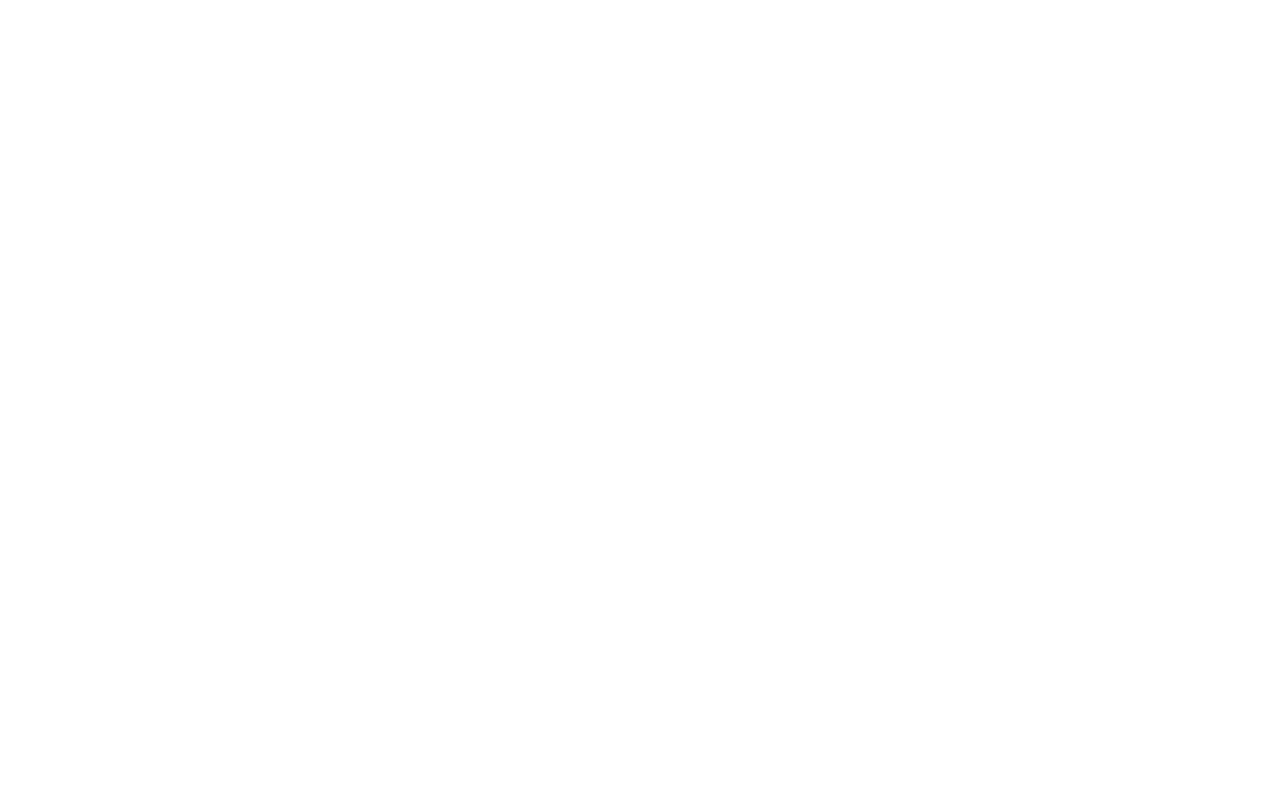
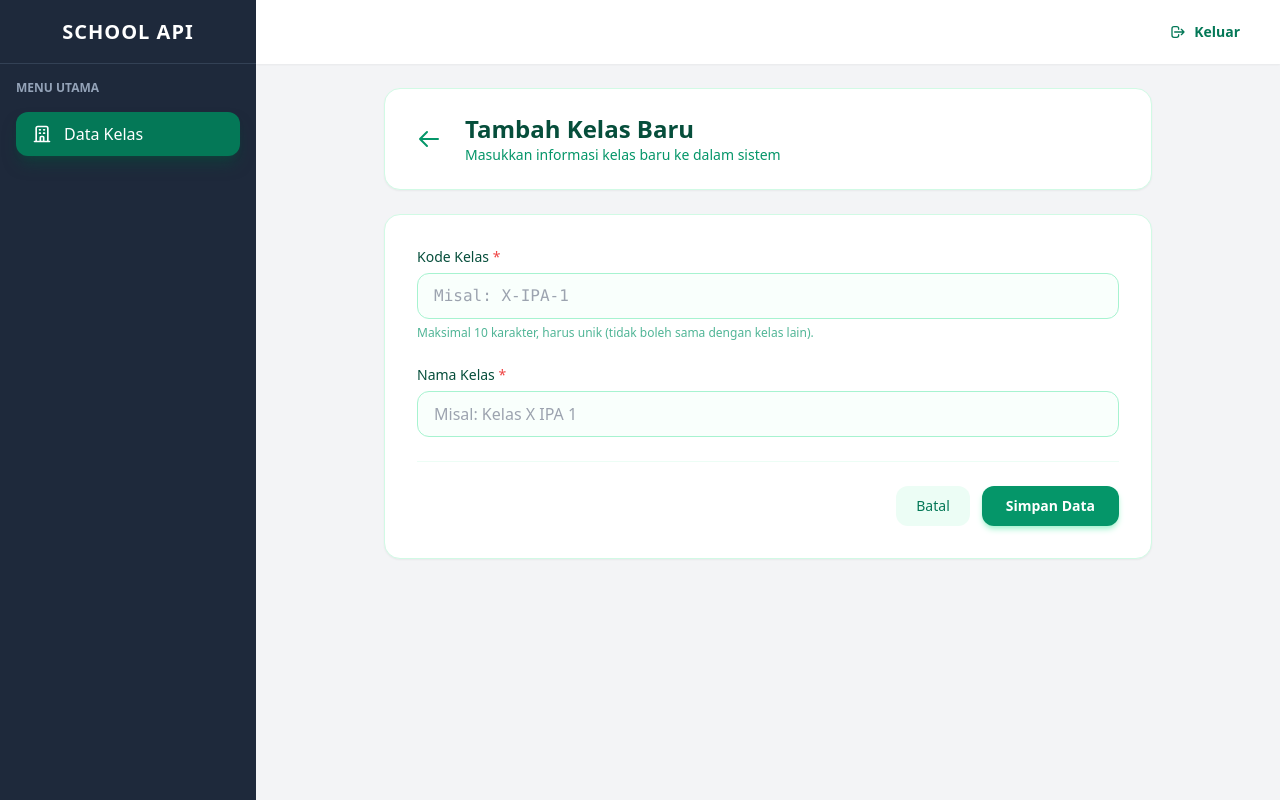
Before and after one commit to RizalHaryaputra/school-frontend-v2, a Vue app: page /dashboard/kelas/create in a window 1280 px wide. Before the commit this address had no page. Built offline with nearby package versions, Linux system fonts and the light colour scheme; sample sign-in values are in the browser's storage.

Commit message:
feat: add form page for creating and updating kelas data using explicit UI fields and HATEOAS links

```diff
--- a/src/layouts/DashboardLayout.vue
+++ b/src/layouts/DashboardLayout.vue
@@ -7,7 +7,6 @@
             </div>
             <nav class="flex-1 p-4 space-y-2">
                 <p class="text-slate-400 text-xs uppercase font-semibold mb-4">Menu Utama</p>
-                <div class="text-sm text-slate-500 italic p-2 bg-slate-700/30 rounded">
                     <router-link to="/dashboard/kelas"
                         class="flex items-center gap-3 px-4 py-2.5 rounded-xl transition-all group"
                         :class="$route.path.includes('kelas') ? 'bg-emerald-700 text-white shadow-lg shadow-emerald-900/50' : 'text-emerald-100/70 hover:bg-emerald-700/50 hover:text-emerald-50'">
@@ -18,7 +17,6 @@
                         </svg>
                         <span>Data Kelas</span>
                     </router-link>
-                </div>
             </nav>
         </aside>
 
--- a/src/router/index.js
+++ b/src/router/index.js
@@ -26,11 +26,9 @@
         meta: { requiresAuth: true },
         children: [
             { path: '', name: 'Dashboard', component: () => import('../views/dashboard/IndexView.vue') },
-            {
-                path: 'kelas',
-                name: 'Kelas',
-                component: () => import('../views/dashboard/kelas/IndexView.vue')
-            }
+            { path: 'kelas', name: 'KelasIndex', component: () => import('../views/dashboard/kelas/IndexView.vue') },
+            { path: 'kelas/create', name: 'KelasCreate', component: () => import('../views/dashboard/kelas/FormView.vue') },
+            { path: 'kelas/edit/:id', name: 'KelasEdit', component: () => import('../views/dashboard/kelas/FormView.vue') }
         ]
     }
 ];
--- /dev/null
+++ b/src/views/dashboard/kelas/FormView.vue
@@ -0,0 +1,158 @@
+<template>
+    <div class="max-w-3xl mx-auto space-y-6">
+        <div class="flex items-center justify-between bg-white p-6 rounded-2xl shadow-sm border border-emerald-100">
+            <div class="flex items-center gap-4">
+                <button @click="$router.push('/dashboard/kelas')"
+                    class="p-2 text-emerald-600 hover:bg-emerald-50 rounded-xl transition-colors">
+                    <svg class="w-6 h-6" fill="none" stroke="currentColor" viewBox="0 0 24 24">
+                        <path stroke-linecap="round" stroke-linejoin="round" stroke-width="2"
+                            d="M10 19l-7-7m0 0l7-7m-7 7h18"></path>
+                    </svg>
+                </button>
+                <div>
+                    <h1 class="text-2xl font-bold text-emerald-900">{{ isEdit ? 'Edit Data Kelas' : 'Tambah Kelas Baru'
+                        }}</h1>
+                    <p class="text-sm text-emerald-600">{{ isEdit ? 'Perbarui informasi kelas yang sudah ada' :
+                        'Masukkan informasi kelas baru ke dalam sistem' }}</p>
+                </div>
+            </div>
+        </div>
+
+        <div class="bg-white rounded-2xl shadow-sm border border-emerald-100 p-6 sm:p-8">
+
+            <div v-if="isFetching" class="flex flex-col items-center justify-center py-12 text-emerald-600">
+                <svg class="animate-spin w-8 h-8 mb-4" fill="none" viewBox="0 0 24 24">
+                    <circle class="opacity-25" cx="12" cy="12" r="10" stroke="currentColor" stroke-width="4"></circle>
+                    <path class="opacity-75" fill="currentColor"
+                        d="M4 12a8 8 0 018-8V0C5.373 0 0 5.373 0 12h4zm2 5.291A7.962 7.962 0 014 12H0c0 3.042 1.135 5.824 3 7.938l3-2.647z">
+                    </path>
+                </svg>
+                <p>Memuat data...</p>
+            </div>
+
+            <form v-else @submit.prevent="handleSubmit" class="space-y-6">
+
+                <div v-if="errorMessage" class="bg-red-50 text-red-600 p-4 rounded-xl text-sm border border-red-100">
+                    <p class="font-bold mb-1">Gagal menyimpan data:</p>
+                    <ul class="list-disc pl-5">
+                        <li v-for="(err, index) in errorMessage" :key="index">{{ err }}</li>
+                    </ul>
+                </div>
+
+                <div>
+                    <label class="block text-sm font-medium text-emerald-900 mb-1.5">Kode Kelas <span
+                            class="text-red-500">*</span></label>
+                    <input v-model="form.kode_kelas" type="text" required maxlength="10" placeholder="Misal: X-IPA-1"
+                        class="w-full px-4 py-2.5 rounded-xl border border-emerald-200 focus:outline-none focus:ring-2 focus:ring-emerald-500/50 focus:border-emerald-500 transition-colors bg-emerald-50/30 font-mono">
+                    <p class="text-xs text-emerald-600/70 mt-1.5">Maksimal 10 karakter, harus unik (tidak boleh sama
+                        dengan kelas lain).</p>
+                </div>
+
+                <div>
+                    <label class="block text-sm font-medium text-emerald-900 mb-1.5">Nama Kelas <span
+                            class="text-red-500">*</span></label>
+                    <input v-model="form.nama_kelas" type="text" required maxlength="50"
+                        placeholder="Misal: Kelas X IPA 1"
+                        class="w-full px-4 py-2.5 rounded-xl border border-emerald-200 focus:outline-none focus:ring-2 focus:ring-emerald-500/50 focus:border-emerald-500 transition-colors bg-emerald-50/30">
+                </div>
+
+                <div class="flex justify-end gap-3 pt-6 border-t border-emerald-50">
+                    <button type="button" @click="$router.push('/dashboard/kelas')"
+                        class="px-5 py-2.5 text-sm font-medium text-emerald-700 bg-emerald-50 rounded-xl hover:bg-emerald-100 transition-colors">
+                        Batal
+                    </button>
+                    <button type="submit" :disabled="isLoading"
+                        class="px-6 py-2.5 text-sm font-semibold text-white bg-emerald-600 rounded-xl hover:bg-emerald-700 shadow-md shadow-emerald-200 transition-all disabled:opacity-70 flex items-center gap-2">
+                        <svg v-if="isLoading" class="animate-spin h-4 w-4" fill="none" viewBox="0 0 24 24">
+                            <circle class="opacity-25" cx="12" cy="12" r="10" stroke="currentColor" stroke-width="4">
+                            </circle>
+                            <path class="opacity-75" fill="currentColor"
+                                d="M4 12a8 8 0 018-8V0C5.373 0 0 5.373 0 12h4zm2 5.291A7.962 7.962 0 014 12H0c0 3.042 1.135 5.824 3 7.938l3-2.647z">
+                            </path>
+                        </svg>
+                        {{ isLoading ? 'Menyimpan...' : 'Simpan Data' }}
+                    </button>
+                </div>
+
+            </form>
+        </div>
+    </div>
+</template>
+
+<script setup>
+import { ref, onMounted } from 'vue';
+import { useRoute, useRouter } from 'vue-router';
+import api from '../../../utils/axios';
+
+const route = useRoute();
+const router = useRouter();
+
+const isEdit = ref(false);
+const isFetching = ref(false);
+const isLoading = ref(false);
+const errorMessage = ref(null);
+
+// HATEOAS State
+const submitUrl = ref('/kelas'); // Default endpoint untuk Create
+const submitMethod = ref('POST'); // Default method untuk Create
+
+const form = ref({
+    kode_kelas: '',
+    nama_kelas: ''
+});
+
+onMounted(async () => {
+    // Cek apakah URL memiliki parameter ID (berarti mode Edit)
+    if (route.params.id) {
+        isEdit.value = true;
+        isFetching.value = true;
+        try {
+            // Panggil detail data
+            const res = await api.get(`/kelas/${route.params.id}`);
+            const data = res.data.data;
+
+            // Isi form
+            form.value.kode_kelas = data.kode_kelas;
+            form.value.nama_kelas = data.nama_kelas;
+
+            // HATEOAS: Cari link update dari API tanpa hardcode endpoint edit
+            const updateLink = data._links.find(link => link.rel === 'update');
+            if (updateLink) {
+                submitUrl.value = updateLink.href;
+                submitMethod.value = updateLink.method; // Akan otomatis menjadi 'PUT'
+            }
+        } catch (error) {
+            alert('Gagal mengambil data kelas atau data tidak ditemukan.');
+            router.push('/dashboard/kelas');
+        } finally {
+            isFetching.value = false;
+        }
+    }
+});
+
+const handleSubmit = async () => {
+    isLoading.value = true;
+    errorMessage.value = null;
+    try {
+        // Eksekusi API secara dinamis menyesuaikan method (POST / PUT) dan URL
+        await api({
+            method: submitMethod.value,
+            url: submitUrl.value,
+            data: form.value
+        });
+
+        // Kembali ke index setelah sukses
+        router.push('/dashboard/kelas');
+    } catch (error) {
+        if (error.response && error.response.status === 422) {
+            // Tangani error validasi Laravel
+            const errors = error.response.data.errors;
+            errorMessage.value = Object.values(errors).flat();
+        } else {
+            errorMessage.value = ['Terjadi kesalahan pada server.'];
+        }
+    } finally {
+        isLoading.value = false;
+    }
+};
+</script>
--- a/src/views/dashboard/kelas/IndexView.vue
+++ b/src/views/dashboard/kelas/IndexView.vue
@@ -18,13 +18,13 @@
                     </svg>
                 </div>
 
-                <button
+                <router-link to="/dashboard/kelas/create"
                     class="flex items-center gap-2 px-4 py-2.5 bg-emerald-600 hover:bg-emerald-700 text-white text-sm font-semibold rounded-xl shadow-md shadow-emerald-200 transition-all active:scale-95">
                     <svg class="w-5 h-5" fill="none" stroke="currentColor" viewBox="0 0 24 24">
                         <path stroke-linecap="round" stroke-linejoin="round" stroke-width="2" d="M12 4v16m8-8H4"></path>
                     </svg>
                     Tambah
-                </button>
+                </router-link>
             </div>
         </div>
 
@@ -71,7 +71,7 @@
                                     <p class="text-lg font-bold text-emerald-900 mb-1">Tidak ada data kelas</p>
                                     <p class="text-sm text-emerald-600 max-w-sm">
                                         {{ searchQuery ? `Tidak menemukan kelas dengan kata kunci "${searchQuery}"` :
-                                        'Belum ada data kelas yang ditambahkan ke dalam sistem.' }}
+                                            'Belum ada data kelas yang ditambahkan ke dalam sistem.' }}
                                     </p>
                                 </div>
                             </td>
@@ -81,7 +81,7 @@
                             class="hover:bg-emerald-50/30 transition-colors">
                             <td class="p-4"><span
                                     class="font-mono text-xs bg-emerald-100 text-emerald-700 px-2 py-1 rounded">{{
-                                    item.kode_kelas }}</span></td>
+                                        item.kode_kelas }}</span></td>
                             <td class="p-4 font-medium text-emerald-900">{{ item.nama_kelas }}</td>
                             <td class="p-4">
                                 <div class="flex justify-center gap-2">
@@ -133,6 +133,7 @@
 <script setup>
 // Bagian script tetap sama persis seperti kode Anda sebelumnya
 import { ref, reactive, onMounted } from 'vue';
+import { useRouter } from 'vue-router';
 import api from '../../../utils/axios';
 import BaseModal from '../../../components/BaseModal.vue';
 
@@ -141,6 +142,7 @@
 const isLoading = ref(true);
 const searchQuery = ref('');
 const modal = reactive({ show: false, data: null });
+const router = useRouter();
 
 const fetchData = async (url = '/kelas') => {
     isLoading.value = true;
@@ -191,5 +193,9 @@
     }
 };
 
+const handleEdit = (item) => {
+    router.push(`/dashboard/kelas/edit/${item.id}`);
+};
+
 onMounted(() => fetchData());
 </script>
```
